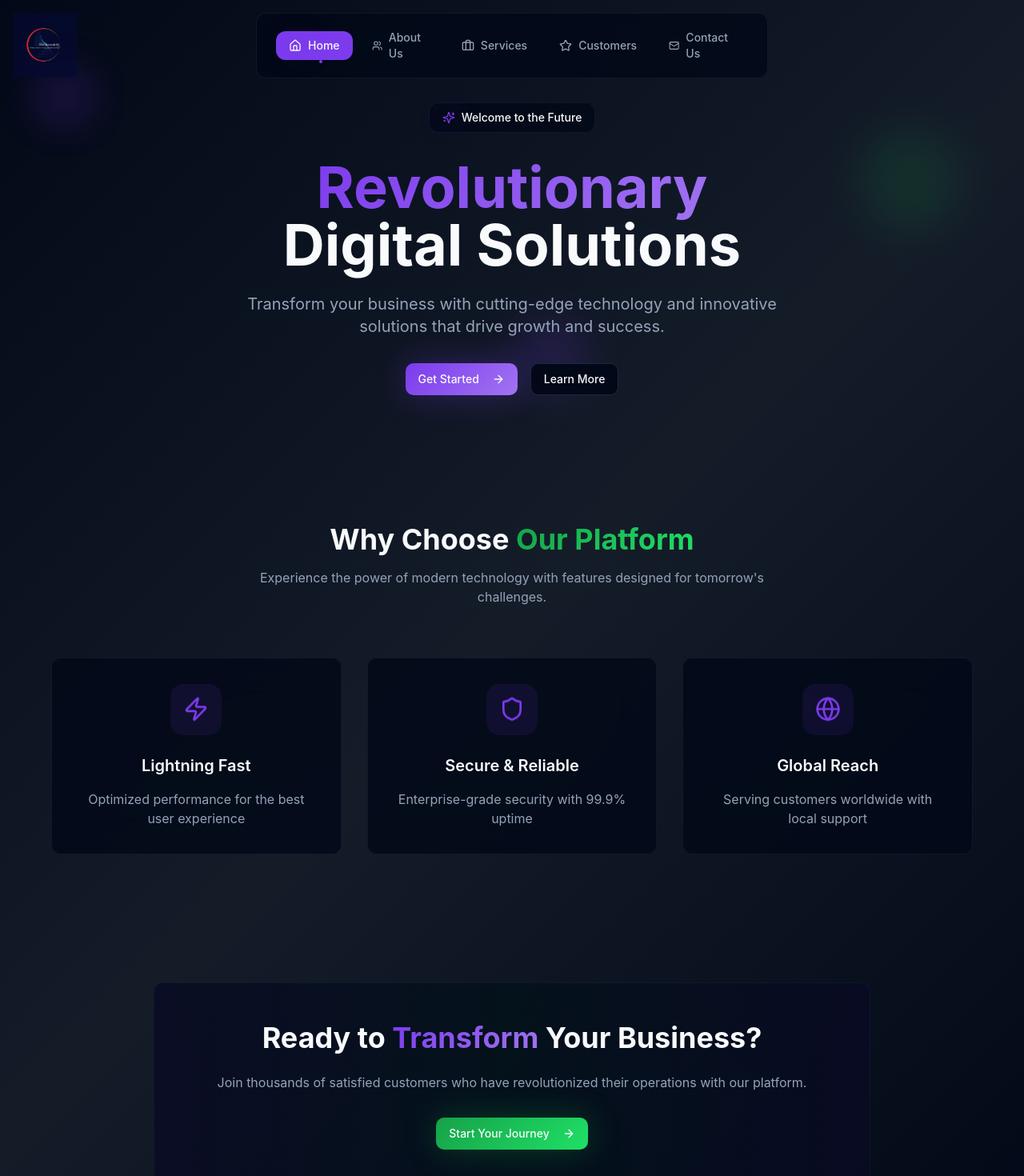
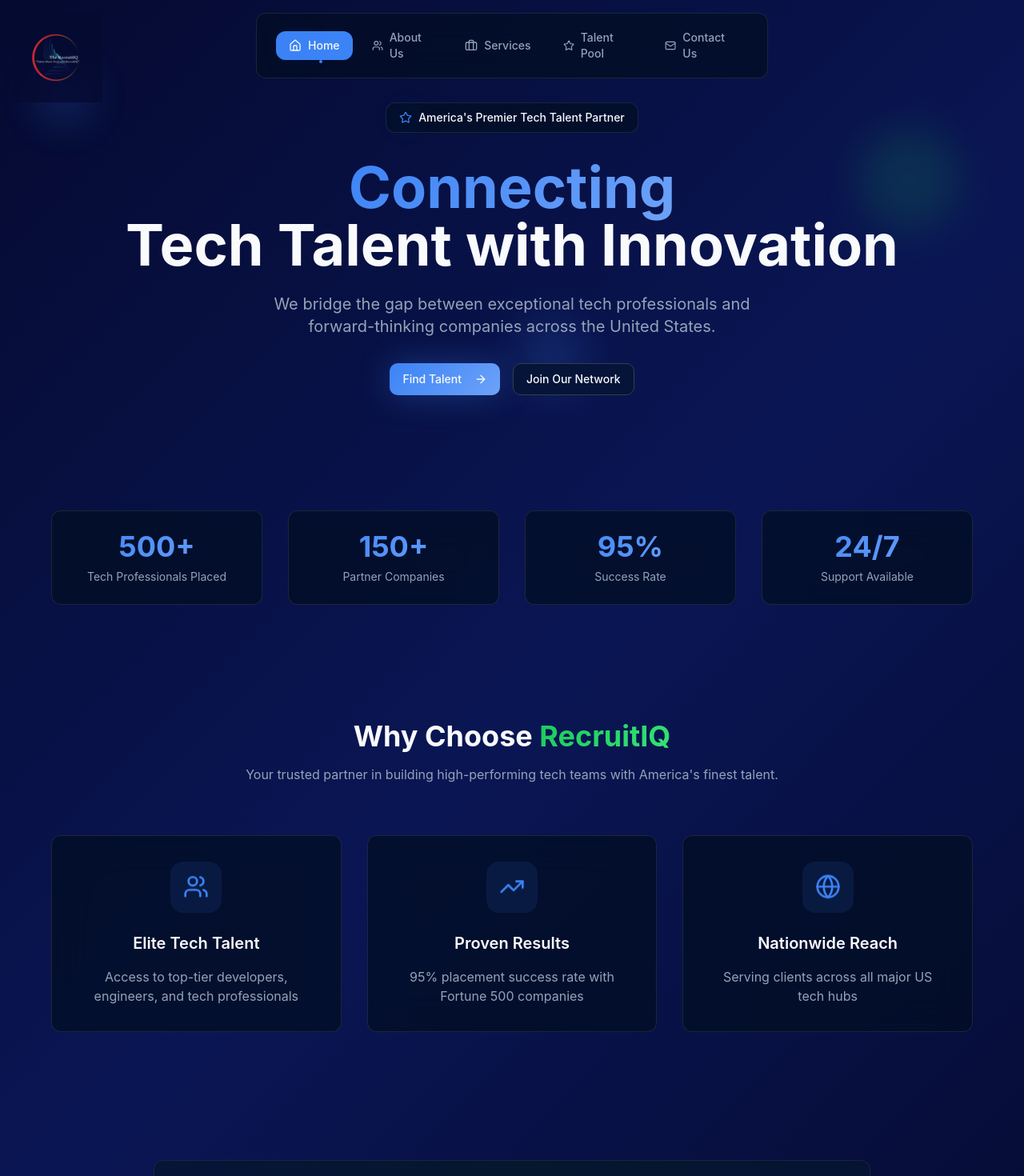
Before and after one commit to RahulAdminRecruitIQ/fluent-design-site, a React (Vite) app: page / in a window 1280 px wide. Shown: the top 1470 px of the page at 80% size. Built offline with nearby package versions, Linux system fonts and the light colour scheme.

Commit message:
Refactor: Update design for US staffing startup
- Increase logo size.
- Set website background color to #050A30.
- Adapt website design to US Tech Talent hiring/US staffing startup.

```diff
--- a/src/components/FloatingNavbar.tsx
+++ b/src/components/FloatingNavbar.tsx
@@ -12,7 +12,7 @@ const FloatingNavbar = () => {
     { name: 'Home', path: '/', icon: Home },
     { name: 'About Us', path: '/about', icon: Users },
     { name: 'Services', path: '/services', icon: Briefcase },
-    { name: 'Customers', path: '/customers', icon: Star },
+    { name: 'Talent Pool', path: '/customers', icon: Star },
     { name: 'Contact Us', path: '/contact', icon: Mail },
   ];
 
@@ -28,13 +28,13 @@ const FloatingNavbar = () => {
 
   return (
     <>
-      {/* Logo in top left corner */}
+      {/* Logo in top left corner - increased by 40% */}
       <div className="fixed top-4 left-4 z-50">
         <Link to="/" className="block">
           <img
             src="/lovable-uploads/701dd089-6545-4ee7-8e74-7ab9dad361ec.png"
             alt="The RecruitIQ"
-            className="w-16 h-16 md:w-20 md:h-20 opacity-80 hover:opacity-100 transition-opacity duration-300 mix-blend-screen"
+            className="w-[89px] h-[89px] md:w-[112px] md:h-[112px] opacity-80 hover:opacity-100 transition-opacity duration-300 mix-blend-screen"
           />
         </Link>
       </div>
--- a/src/index.css
+++ b/src/index.css
@@ -1,53 +1,54 @@
+
 @tailwind base;
 @tailwind components;
 @tailwind utilities;
 
-/* Beautiful animated design system */
+/* US Tech Talent Startup Design System */
 @import url('https://fonts.googleapis.com/css2?family=Inter:wght@300;400;500;600;700&family=Space+Grotesk:wght@300;400;500;600;700&display=swap');
 
 @layer base {
   :root {
-    /* Dark theme with vibrant accents */
-    --background: 222 84% 4.9%;
+    /* Dark theme with professional tech colors */
+    --background: 222 84% 12%;
     --foreground: 210 40% 98%;
 
-    --card: 222 84% 4.9%;
+    --card: 222 84% 8%;
     --card-foreground: 210 40% 98%;
 
-    --popover: 222 84% 4.9%;
+    --popover: 222 84% 8%;
     --popover-foreground: 210 40% 98%;
 
-    --primary: 262 83% 58%;
+    --primary: 217 91% 60%;
     --primary-foreground: 210 40% 98%;
-    --primary-glow: 262 83% 70%;
+    --primary-glow: 217 91% 70%;
 
-    --secondary: 217 32.6% 17.5%;
+    --secondary: 220 14% 20%;
     --secondary-foreground: 210 40% 98%;
 
-    --muted: 217 32.6% 17.5%;
+    --muted: 220 14% 20%;
     --muted-foreground: 215 20.2% 65.1%;
 
-    --accent: 142 76% 36%;
+    --accent: 142 76% 45%;
     --accent-foreground: 210 40% 98%;
-    --accent-glow: 142 76% 50%;
+    --accent-glow: 142 76% 55%;
 
     --destructive: 0 84.2% 60.2%;
     --destructive-foreground: 210 40% 98%;
 
-    --border: 217 32.6% 17.5%;
-    --input: 217 32.6% 17.5%;
-    --ring: 262 83% 58%;
+    --border: 220 14% 25%;
+    --input: 220 14% 25%;
+    --ring: 217 91% 60%;
 
     --radius: 0.75rem;
 
-    /* Custom design tokens */
+    /* Custom design tokens for tech startup */
     --gradient-primary: linear-gradient(135deg, hsl(var(--primary)), hsl(var(--primary-glow)));
     --gradient-accent: linear-gradient(135deg, hsl(var(--accent)), hsl(var(--accent-glow)));
-    --gradient-hero: linear-gradient(135deg, hsl(var(--background)) 0%, hsl(217 32.6% 12%) 50%, hsl(var(--background)) 100%);
+    --gradient-hero: linear-gradient(135deg, #050A30 0%, #0A1654 50%, #050A30 100%);
     --glow-primary: 0 0 40px hsl(var(--primary) / 0.3);
     --glow-accent: 0 0 40px hsl(var(--accent) / 0.3);
     --shadow-elegant: 0 25px 50px -12px hsl(var(--primary) / 0.25);
-    --shadow-float: 0 10px 30px -5px hsl(0 0% 0% / 0.3);
+    --shadow-float: 0 10px 30px -5px hsl(0 0% 0% / 0.4);
 
     /* Animation variables */
     --transition-smooth: all 0.3s cubic-bezier(0.4, 0, 0.2, 1);
@@ -55,47 +56,32 @@
     --transition-spring: all 0.6s cubic-bezier(0.175, 0.885, 0.32, 1.275);
 
     --sidebar-background: 0 0% 98%;
-
     --sidebar-foreground: 240 5.3% 26.1%;
-
     --sidebar-primary: 240 5.9% 10%;
-
     --sidebar-primary-foreground: 0 0% 98%;
-
     --sidebar-accent: 240 4.8% 95.9%;
-
     --sidebar-accent-foreground: 240 5.9% 10%;
-
     --sidebar-border: 220 13% 91%;
-
     --sidebar-ring: 217.2 91.2% 59.8%;
   }
 
   .dark {
     --background: 222.2 84% 4.9%;
     --foreground: 210 40% 98%;
-
     --card: 222.2 84% 4.9%;
     --card-foreground: 210 40% 98%;
-
     --popover: 222.2 84% 4.9%;
     --popover-foreground: 210 40% 98%;
-
     --primary: 210 40% 98%;
     --primary-foreground: 222.2 47.4% 11.2%;
-
     --secondary: 217.2 32.6% 17.5%;
     --secondary-foreground: 210 40% 98%;
-
     --muted: 217.2 32.6% 17.5%;
     --muted-foreground: 215 20.2% 65.1%;
-
     --accent: 217.2 32.6% 17.5%;
     --accent-foreground: 210 40% 98%;
-
     --destructive: 0 62.8% 30.6%;
     --destructive-foreground: 210 40% 98%;
-
     --border: 217.2 32.6% 17.5%;
     --input: 217.2 32.6% 17.5%;
     --ring: 212.7 26.8% 83.9%;
--- a/src/pages/Home.tsx
+++ b/src/pages/Home.tsx
@@ -1,23 +1,31 @@
-import { ArrowRight, Sparkles, Zap, Globe, Shield } from 'lucide-react';
+
+import { ArrowRight, Users, TrendingUp, Globe, Shield, CheckCircle, Star } from 'lucide-react';
 import { Button } from '@/components/ui/button';
 
 const Home = () => {
   const features = [
     {
-      icon: Zap,
-      title: 'Lightning Fast',
-      description: 'Optimized performance for the best user experience',
+      icon: Users,
+      title: 'Elite Tech Talent',
+      description: 'Access to top-tier developers, engineers, and tech professionals',
     },
     {
-      icon: Shield,
-      title: 'Secure & Reliable',
-      description: 'Enterprise-grade security with 99.9% uptime',
+      icon: TrendingUp,
+      title: 'Proven Results',
+      description: '95% placement success rate with Fortune 500 companies',
     },
     {
       icon: Globe,
-      title: 'Global Reach',
-      description: 'Serving customers worldwide with local support',
+      title: 'Nationwide Reach',
+      description: 'Serving clients across all major US tech hubs',
     },
+  ];
+
+  const stats = [
+    { number: '500+', label: 'Tech Professionals Placed' },
+    { number: '150+', label: 'Partner Companies' },
+    { number: '95%', label: 'Success Rate' },
+    { number: '24/7', label: 'Support Available' },
   ];
 
   return (
@@ -32,29 +40,49 @@ const Home = () => {
 
           <div className="relative z-10">
             <div className="inline-flex items-center space-x-2 floating-card px-4 py-2 mb-8 animate-slide-up">
-              <Sparkles className="w-4 h-4 text-primary icon-pulse" />
-              <span className="text-sm font-medium">Welcome to the Future</span>
+              <Star className="w-4 h-4 text-primary icon-pulse" />
+              <span className="text-sm font-medium">America's Premier Tech Talent Partner</span>
             </div>
 
             <h1 className="text-5xl md:text-7xl font-bold mb-6 animate-slide-up delay-200">
-              <span className="text-gradient-primary">Revolutionary</span>
+              <span className="text-gradient-primary">Connecting</span>
               <br />
-              Digital Solutions
+              Tech Talent with Innovation
             </h1>
 
             <p className="text-xl text-muted-foreground max-w-2xl mx-auto mb-8 animate-slide-up delay-300">
-              Transform your business with cutting-edge technology and innovative solutions that drive growth and success.
+              We bridge the gap between exceptional tech professionals and forward-thinking companies across the United States.
             </p>
 
             <div className="flex flex-col sm:flex-row gap-4 justify-center animate-slide-up delay-400">
               <Button className="btn-gradient-primary group">
-                Get Started
+                Find Talent
                 <ArrowRight className="w-4 h-4 ml-2 group-hover:translate-x-1 transition-transform" />
               </Button>
               <Button variant="outline" className="glass-effect hover:bg-secondary/20">
-                Learn More
+                Join Our Network
               </Button>
             </div>
+          </div>
+        </div>
+      </section>
+
+      {/* Stats Section */}
+      <section className="py-16 px-4">
+        <div className="max-w-6xl mx-auto">
+          <div className="grid grid-cols-2 md:grid-cols-4 gap-8">
+            {stats.map((stat, index) => (
+              <div
+                key={stat.label}
+                className="floating-card p-6 text-center animate-slide-up"
+                style={{ animationDelay: `${index * 0.1}s` }}
+              >
+                <div className="text-3xl md:text-4xl font-bold text-gradient-primary mb-2">
+                  {stat.number}
+                </div>
+                <div className="text-sm text-muted-foreground">{stat.label}</div>
+              </div>
+            ))}
           </div>
         </div>
       </section>
@@ -64,10 +92,10 @@ const Home = () => {
         <div className="max-w-6xl mx-auto">
           <div className="text-center mb-16">
             <h2 className="text-3xl md:text-4xl font-bold mb-4 animate-slide-up">
-              Why Choose <span className="text-gradient-accent">Our Platform</span>
+              Why Choose <span className="text-gradient-accent">RecruitIQ</span>
             </h2>
             <p className="text-muted-foreground max-w-2xl mx-auto animate-slide-up delay-200">
-              Experience the power of modern technology with features designed for tomorrow's challenges.
+              Your trusted partner in building high-performing tech teams with America's finest talent.
             </p>
           </div>
 
@@ -100,15 +128,20 @@ const Home = () => {
             <div className="absolute inset-0 bg-gradient-to-r from-primary/5 via-accent/5 to-primary/5" />
             <div className="relative z-10">
               <h2 className="text-3xl md:text-4xl font-bold mb-6 animate-slide-up">
-                Ready to <span className="text-gradient-primary">Transform</span> Your Business?
+                Ready to <span className="text-gradient-primary">Scale</span> Your Tech Team?
               </h2>
               <p className="text-muted-foreground mb-8 animate-slide-up delay-200">
-                Join thousands of satisfied customers who have revolutionized their operations with our platform.
+                Connect with pre-vetted tech professionals who can drive your company's digital transformation.
               </p>
-              <Button className="btn-gradient-accent animate-slide-up delay-300">
-                Start Your Journey
-                <ArrowRight className="w-4 h-4 ml-2" />
-              </Button>
+              <div className="flex flex-col sm:flex-row gap-4 justify-center animate-slide-up delay-300">
+                <Button className="btn-gradient-accent">
+                  Get Started Today
+                  <ArrowRight className="w-4 h-4 ml-2" />
+                </Button>
+                <Button variant="outline" className="glass-effect">
+                  Schedule Consultation
+                </Button>
+              </div>
             </div>
           </div>
         </div>
```
